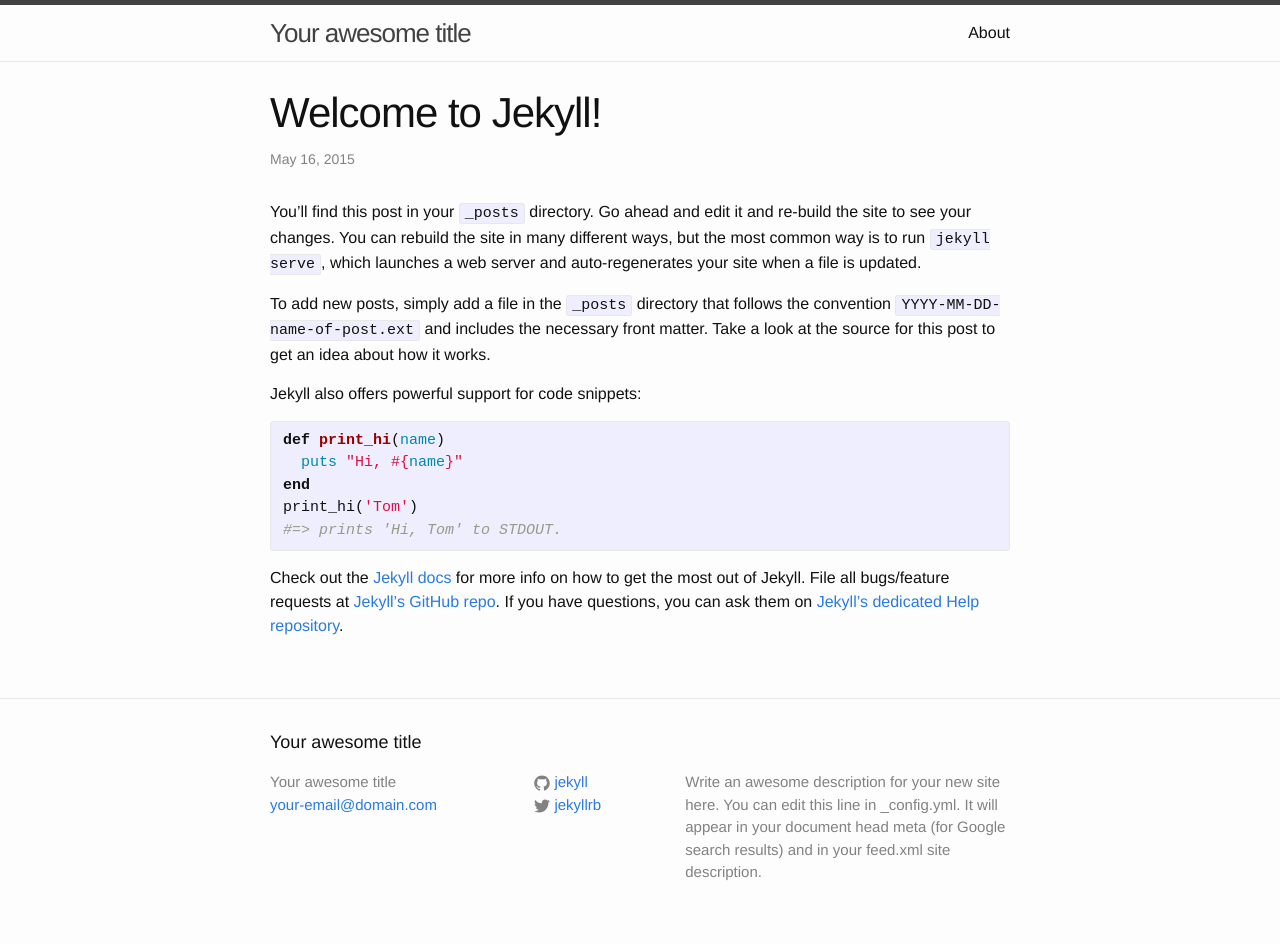
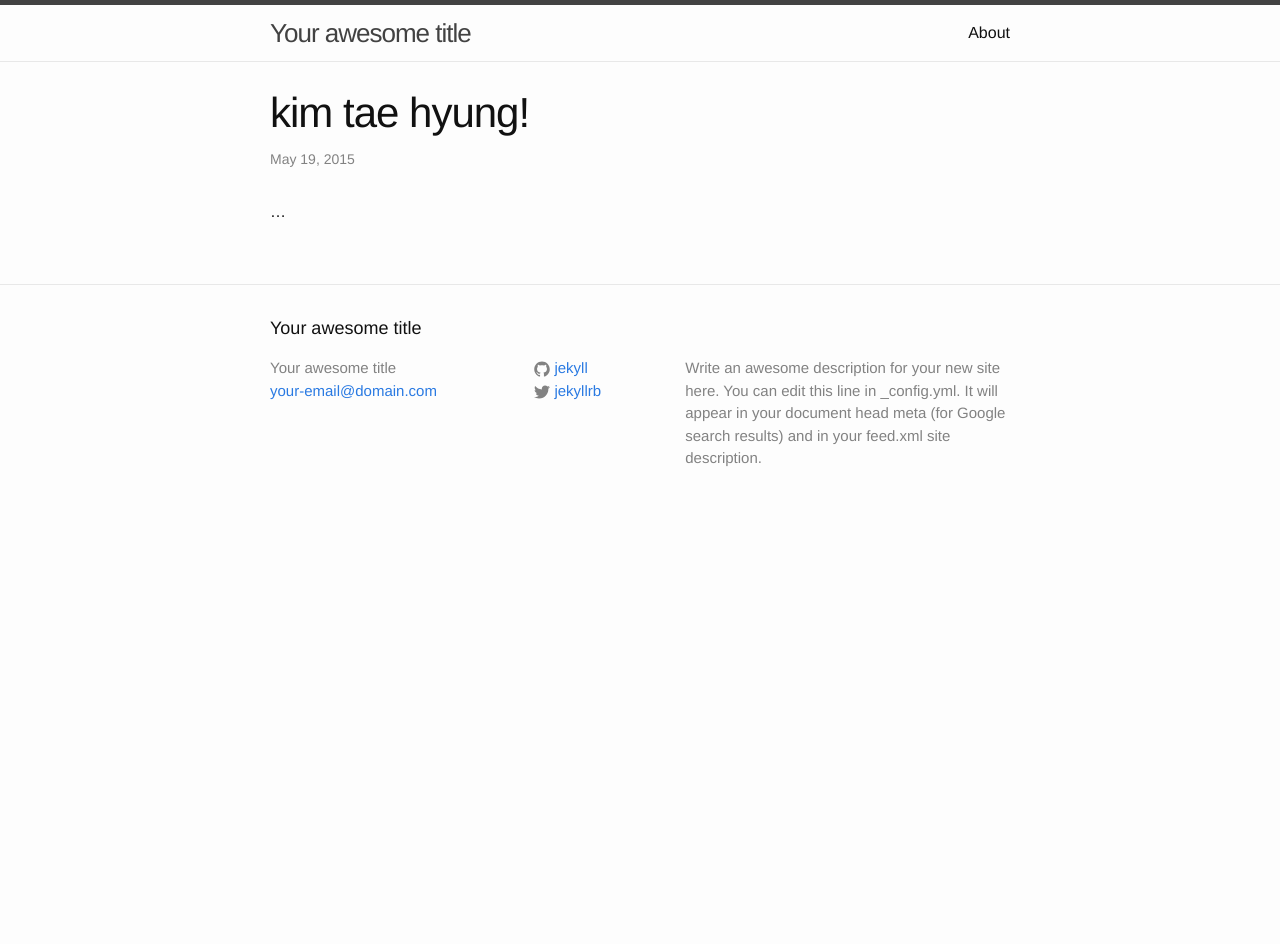
Before and after one commit to THHome/thhome.github.com, a Jekyll site: the page built from _posts/2015-05-19-thhome.markdown, in a window 1280 px wide. Built offline with Jekyll 4.4.1, drawn with Linux system fonts in a browser that asks for light colours; after the commit the page ends 900 px from its top, so only the background shows below that.

Commit message:
Update 2015-05-19-thhome.markdown

```diff
--- a/_posts/2015-05-19-thhome.markdown
+++ b/_posts/2015-05-19-thhome.markdown
@@ -1,25 +1,7 @@
 ---
 layout: post
-title:  "Welcome to Jekyll!"
-date:   2015-05-16 23:40:01
+title:  "kim tae hyung!"
+date:   2015-05-19 23:40:01
 categories: jekyll update
 ---
-You’ll find this post in your `_posts` directory. Go ahead and edit it and re-build the site to see your changes. You can rebuild the site in many different ways, but the most common way is to run `jekyll serve`, which launches a web server and auto-regenerates your site when a file is updated.
-
-To add new posts, simply add a file in the `_posts` directory that follows the convention `YYYY-MM-DD-name-of-post.ext` and includes the necessary front matter. Take a look at the source for this post to get an idea about how it works.
-
-Jekyll also offers powerful support for code snippets:
-
-{% highlight ruby %}
-def print_hi(name)
-  puts "Hi, #{name}"
-end
-print_hi('Tom')
-#=> prints 'Hi, Tom' to STDOUT.
-{% endhighlight %}
-
-Check out the [Jekyll docs][jekyll] for more info on how to get the most out of Jekyll. File all bugs/feature requests at [Jekyll’s GitHub repo][jekyll-gh]. If you have questions, you can ask them on [Jekyll’s dedicated Help repository][jekyll-help].
-
-[jekyll]:      http://jekyllrb.com
-[jekyll-gh]:   https://github.com/jekyll/jekyll
-[jekyll-help]: https://github.com/jekyll/jekyll-help
+...
```
